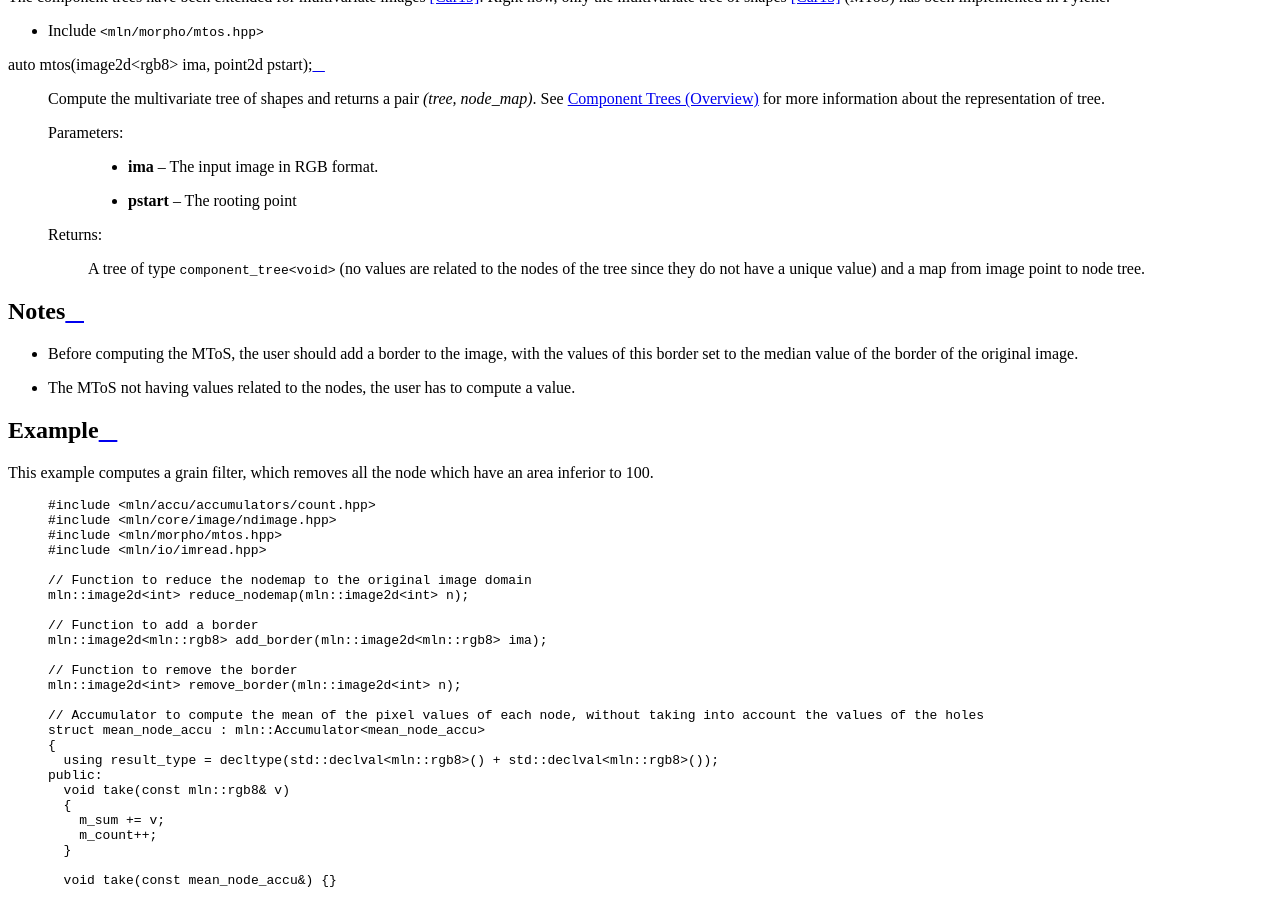
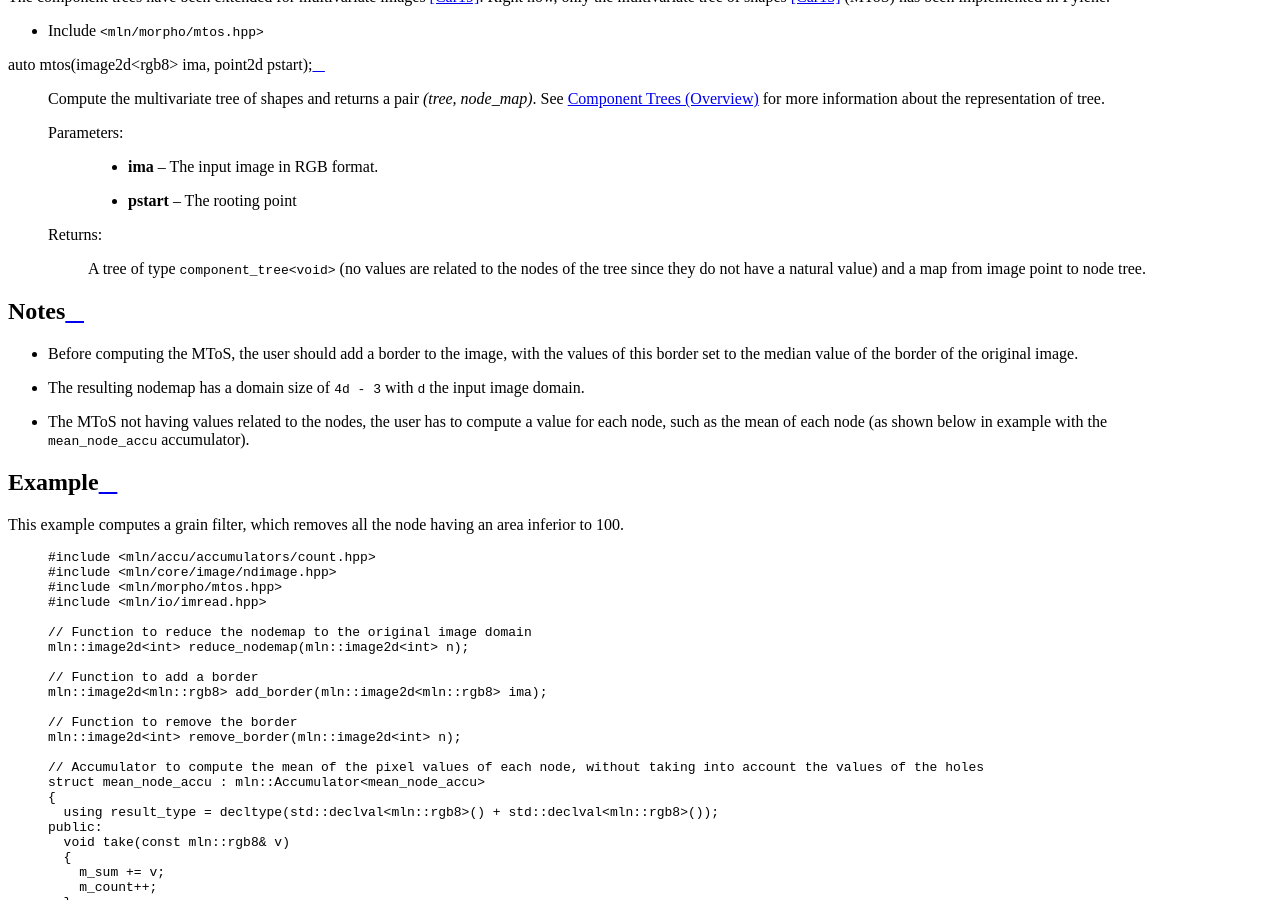
Before and after one commit to GerHobbelt/pylene, a Sphinx documentation site: the page built from doc/source/morpho/multivariate_component_tree.rst, in a window 1280 px wide and 900 px high, scrolled down 670 px. Built offline with Sphinx 7.4.7 and the Read the Docs theme 2.0.0, drawn with Linux system fonts in a browser that asks for light colours; some of the changed text lies outside the part shown.

Commit message:
Finish doc + format

```diff
--- a/doc/source/morpho/multivariate_component_tree.rst
+++ b/doc/source/morpho/multivariate_component_tree.rst
@@ -16,18 +16,19 @@ Pylene.
 
     :param ima: The input image in RGB format.
     :param pstart: The rooting point
-    :return: A tree of type ``component_tree<void>`` (no values are related to the nodes of the tree since they do not have a unique value) and a map from image point to node tree.
+    :return: A tree of type ``component_tree<void>`` (no values are related to the nodes of the tree since they do not have a natural value) and a map from image point to node tree.
 
 Notes
 -----
 
 * Before computing the MToS, the user should add a border to the image, with the values of this border set to the median value of the border of the original image.
-* The MToS not having values related to the nodes, the user has to compute a value.
+* The resulting nodemap has a domain size of ``4d - 3`` with ``d`` the input image domain.
+* The MToS not having values related to the nodes, the user has to compute a value for each node, such as the mean of each node (as shown below in example with the ``mean_node_accu`` accumulator).
 
 Example
 -------
 
-This example computes a grain filter, which removes all the node which have an area inferior to 100.
+This example computes a grain filter, which removes all the node having an area inferior to 100.
 
     ::
 
@@ -105,7 +106,7 @@ This example computes a grain filter, which removes all the node which have an a
       - .. image:: /images/mtos_rec.png
            :width: 100%
 
-    * - The depth map resulting of the fusion of the trees
+    * - The depth map resulting of the fusion of the trees (see [Car15]_ for more details)
       - The reconstructed image from the filtered tree
 
 References
```
Also changed, not shown: 4 other files.
